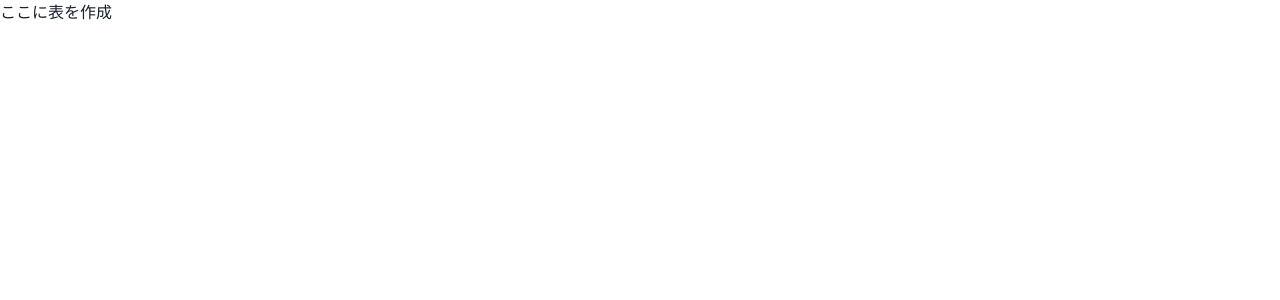
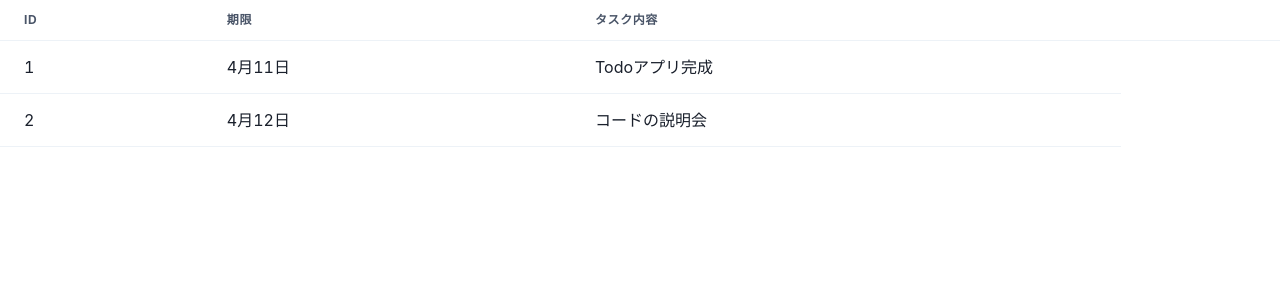
Before and after one commit to Ryo-Kun-1001/fjt-editable-table, a React (Create React App) app: page / in a window 1280 px wide. Shown: the top 300 px of the page. Built offline with nearby package versions, Linux system fonts and the light colour scheme.

Commit message:
todoアプリを作りました１

```diff
--- a/src/components/EditableTable.jsx
+++ b/src/components/EditableTable.jsx
@@ -1,4 +1,49 @@
+import React,{useState}from "react";
+import{
+  Table,
+  Thead,
+  Tbody,
+  Tr,
+  Th,
+  Td,
+  Input,
+  IconButton,
+}from '@chakra-ui/react'
 function EditableTable() {
-  return <>ここに表を作成</>;
+  const data = [
+    { id: 1, deadline: '4月11日', tasuku: 'Todoアプリ完成', },
+    { id: 2, deadline: '4月12日', tasuku: 'コードの説明会', },
+  ];
+
+  return(
+    <>
+    <Table varuant="simple">
+      <Thead>
+        <Th>ID</Th>
+        <Th>期限</Th>
+        <Th>タスク内容</Th>
+        <Th></Th>
+      </Thead>
+      <Tbody>
+        {data.map(row=>(
+        <Tr key={row.id}>
+          <Td>
+            {row.id}
+          </Td>
+          <Td>
+            {row.deadline}
+          </Td>
+          <Td>
+            {row.tasuku}
+          </Td>
+        </Tr>
+        ))}
+      </Tbody>
+
+    </Table>
+
+
+
+  </>)
 }
 export default EditableTable;
```
